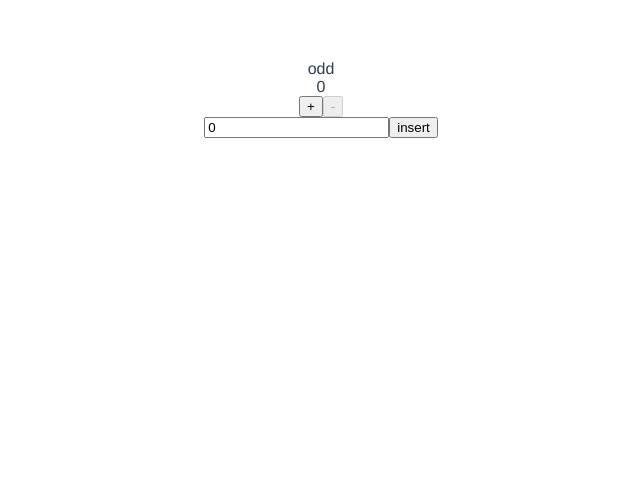
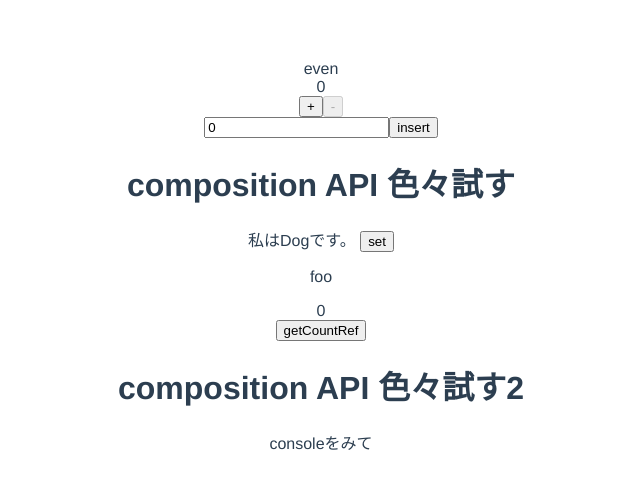
Before and after one commit to TakaShinoda/vue3-counter, a Vue app: page / in a window 1280 px wide. Shown: the top 488 px of the page, without its empty margins (319-959 px from the left). Built offline with nearby package versions, Linux system fonts and the light colour scheme.

Commit message:
composition api 色々1

```diff
--- a/src/App.vue
+++ b/src/App.vue
@@ -12,18 +12,25 @@
   <!-- カスタム修飾子 -->
   <NumberInput v-model.numberOnly="inputCount" />
   <BaseButton @onClick="insertCount">insert</BaseButton>
+
+  <CompositionLesson />
+  <CompositionLesson2 />
 </template>
 
 <script>
 import TheHeader from './components/TheHeader.vue'
 import BaseButton from './components/BaseButton.vue'
 import NumberInput from './components/NumberInput.vue'
+import CompositionLesson from './components/CompositionLesson.vue'
+import CompositionLesson2 from './components/CompositionLesson2.vue'
 
 export default {
   components: {
     TheHeader,
     BaseButton,
-    NumberInput
+    NumberInput,
+    CompositionLesson,
+    CompositionLesson2,
   },
   data() {
     return {
```
